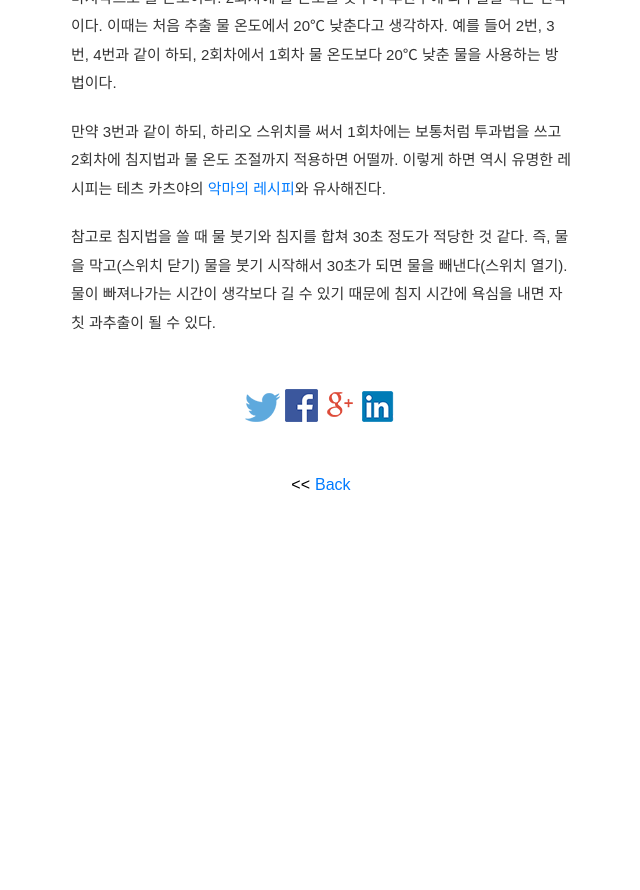
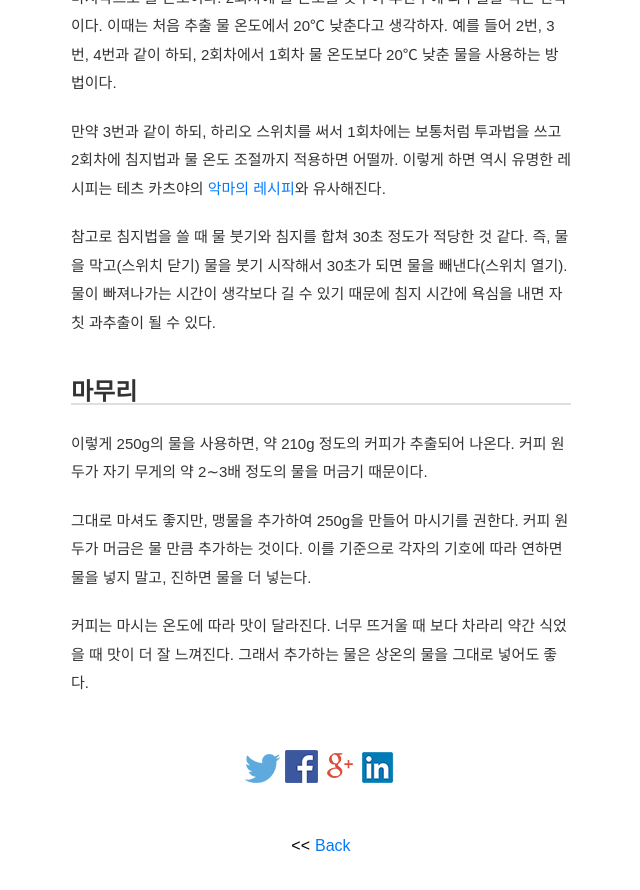
Before and after one commit to pinedance/blog, a Jekyll site: the page built from _posts/2025/07-12/2025-07-31-coffee-drip-brewing.md, in a window 1280 px wide and 900 px high, scrolled down 3351 px. Shown: the top 890 px of the window, without its empty margins (319-959 px from the left). Built offline with Jekyll 4.4.1, drawn with Linux system fonts in a browser that asks for light colours; some web fonts are replaced; comment, search, counter and statistics services are not loaded; before the commit the page ends 3890 px from its top, so only the background shows below that.

Commit message:
update lastest post

```diff
--- a/_posts/2025/07-12/2025-07-31-coffee-drip-brewing.md
+++ b/_posts/2025/07-12/2025-07-31-coffee-drip-brewing.md
@@ -75,3 +75,11 @@ tags: ['coffee']
 만약 3번과 같이 하되, 하리오 스위치를 써서 1회차에는 보통처럼 투과법을 쓰고 2회차에 침지법과 물 온도 조절까지 적용하면 어떨까. 이렇게 하면 역시 유명한 레시피는 테츠 카츠야의 [악마의 레시피](https://youtu.be/2FLaauF8rGQ?si=Ngbg62QSy8IUFXSf)와 유사해진다.
 
 참고로 침지법을 쓸 때 물 붓기와 침지를 합쳐 30초 정도가 적당한 것 같다. 즉, 물을 막고(스위치 닫기) 물을 붓기 시작해서 30초가 되면 물을 빼낸다(스위치 열기). 물이 빠져나가는 시간이 생각보다 길 수 있기 때문에 침지 시간에 욕심을 내면 자칫 과추출이 될 수 있다.
+
+## 마무리
+
+이렇게 250g의 물을 사용하면, 약 210g 정도의 커피가 추출되어 나온다. 커피 원두가 자기 무게의 약 2∼3배 정도의 물을 머금기 때문이다.
+
+그대로 마셔도 좋지만, 맹물을 추가하여 250g을 만들어 마시기를 권한다. 커피 원두가 머금은 물 만큼 추가하는 것이다. 이를 기준으로 각자의 기호에 따라 연하면 물을 넣지 말고, 진하면 물을 더 넣는다.
+
+커피는 마시는 온도에 따라 맛이 달라진다. 너무 뜨거울 때 보다 차라리 약간 식었을 때 맛이 더 잘 느껴진다. 그래서 추가하는 물은 상온의 물을 그대로 넣어도 좋다.
```
